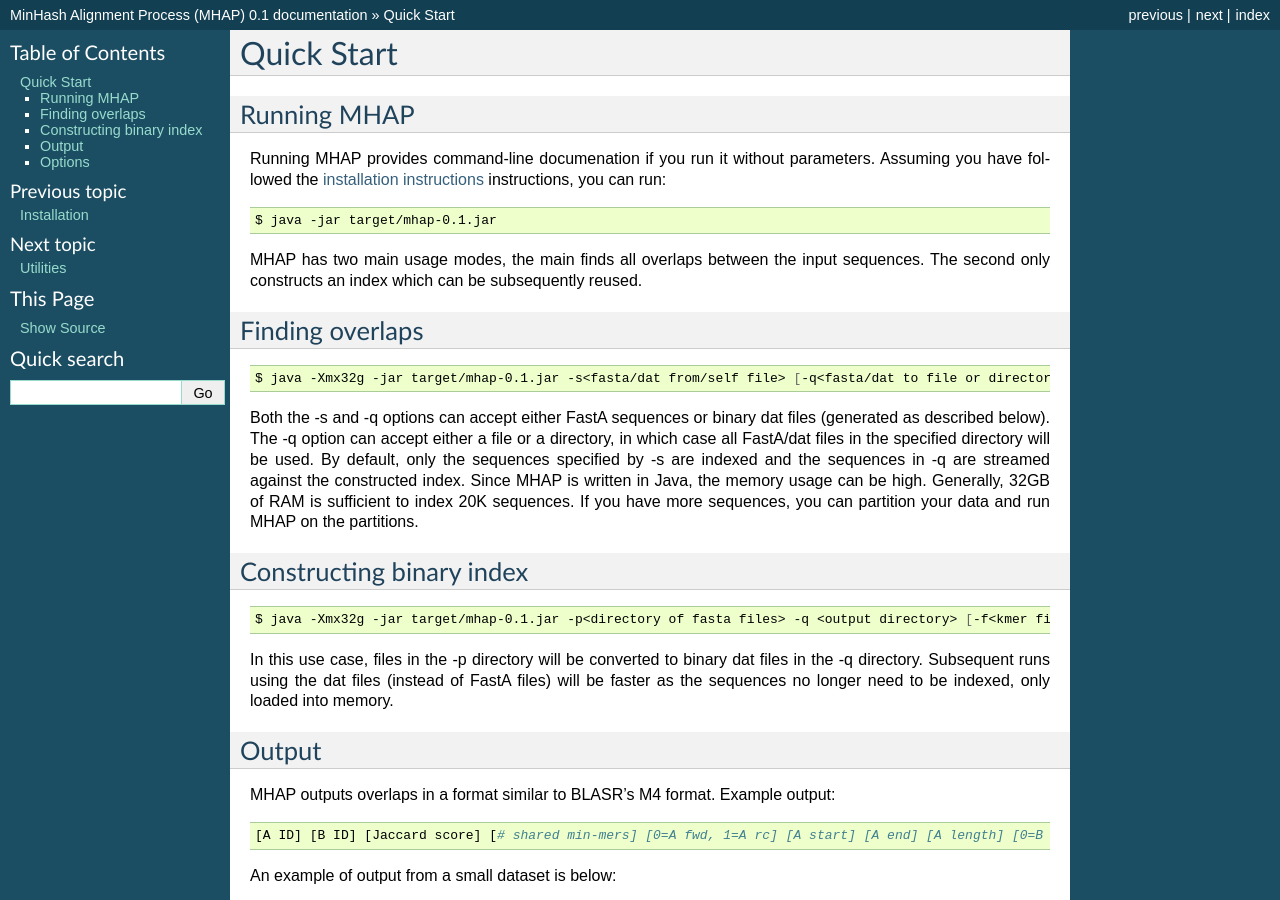
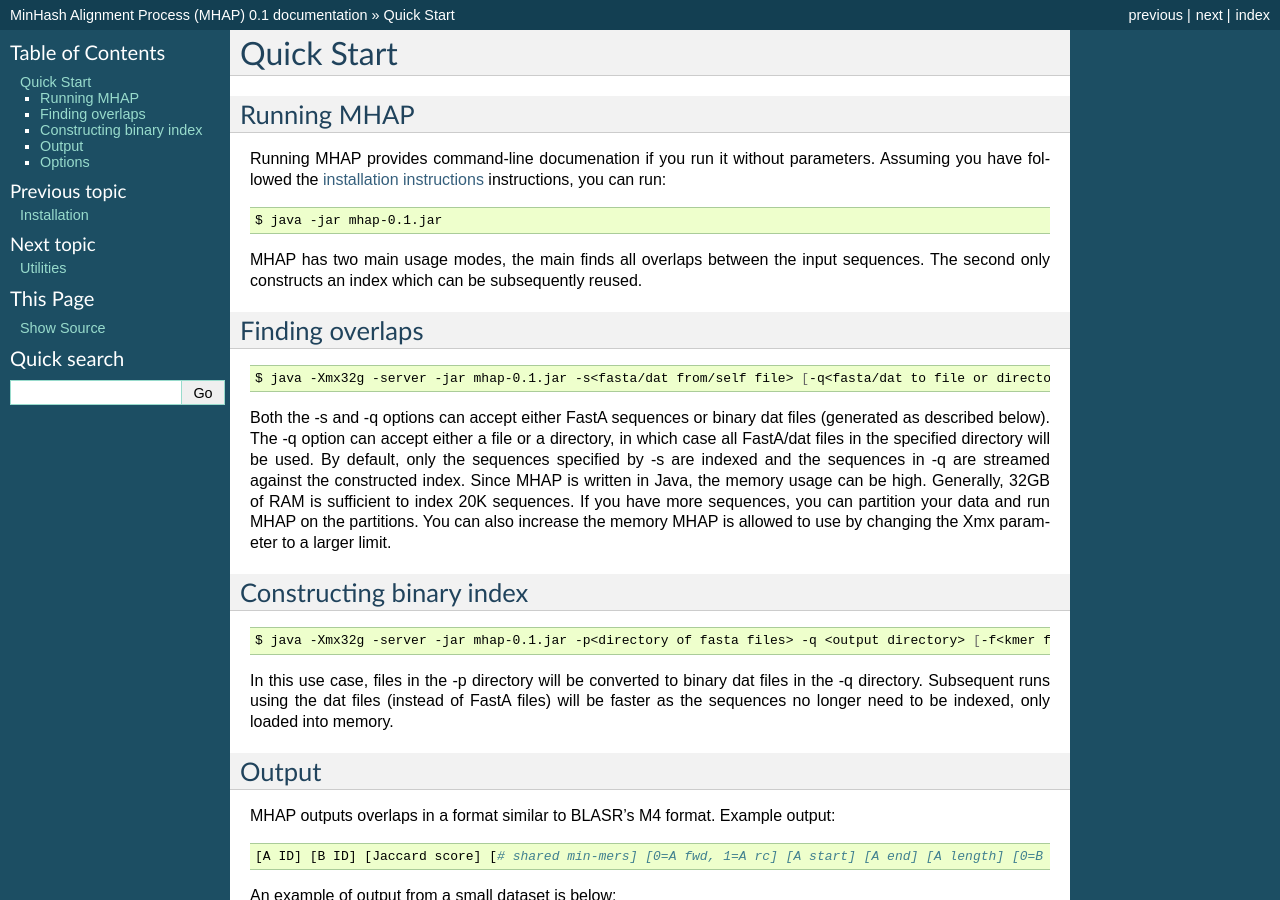
Before and after one commit to marbl/MHAP, a Sphinx documentation site: the page built from docs/source/quickstart.rst, in a window 1280 px wide and 900 px high. Built offline with Sphinx 7.4.7, drawn with Linux system fonts in a browser that asks for light colours.

Commit message:
Update docs

```diff
--- a/docs/source/installation.rst
+++ b/docs/source/installation.rst
@@ -15,13 +15,14 @@
 
 1. Mac OSX (10.7 or newer)
 2. Linux 64-bit (tested on CentOS, Fedora, RedHat, OpenSUSE and Ubuntu)
+3. Windows (XP or newer)
 
 Installation
 ======================
 Pre-compiled
 -----------------
 
-To download a pre-compiled tar run:
+The pre-compiled version is recommended to users who want to run MHAP, without doing development. To download a pre-compiled tar run:
 
 .. code-block:: bash
 
@@ -81,4 +82,4 @@
 
     $ ant
 
-This will compile the program and create a target/mhap-0.1.jar file which you can use to run MHAP.
+This will compile the program and create a target/mhap-0.1.jar file which you can use to run MHAP. The quick-start instructions assume you are in the target directory when running the program. You can also use the target/mhap-0.1.tar file to copy MHAP to a different system or directory.
--- a/docs/source/quickstart.rst
+++ b/docs/source/quickstart.rst
@@ -9,7 +9,7 @@
 
 .. code-block:: bash
 
-    $ java -jar target/mhap-0.1.jar
+    $ java -jar mhap-0.1.jar
 
 MHAP has two main usage modes, the main finds all overlaps between the input sequences. The second  only constructs an index which can be subsequently reused.
 
@@ -18,17 +18,16 @@
 
 .. code-block:: bash
 
-   $ java -Xmx32g -jar target/mhap-0.1.jar -s<fasta/dat from/self file> [-q<fasta/dat to file or directory>] [-f<kmer filter list, must be sorted>]
+   $ java -Xmx32g -server -jar mhap-0.1.jar -s<fasta/dat from/self file> [-q<fasta/dat to file or directory>] [-f<kmer filter list, must be sorted>]
 
-Both the -s and -q options can accept either FastA sequences or binary dat files (generated as described below). The -q option can accept either a file or a directory, in which case all FastA/dat files in the specified directory will be used. By default, only the sequences specified by -s are indexed and the sequences in -q are streamed against the constructed index. Since MHAP is written in Java, the memory usage can be high. Generally, 32GB of RAM is sufficient to index 20K sequences. If you have more sequences, you can partition your data and run MHAP on the partitions.
-
+Both the -s and -q options can accept either FastA sequences or binary dat files (generated as described below). The -q option can accept either a file or a directory, in which case all FastA/dat files in the specified directory will be used. By default, only the sequences specified by -s are indexed and the sequences in -q are streamed against the constructed index. Since MHAP is written in Java, the memory usage can be high. Generally, 32GB of RAM is sufficient to index 20K sequences. If you have more sequences, you can partition your data and run MHAP on the partitions. You can also increase the memory MHAP is allowed to use by changing the Xmx parameter to a larger limit.
 
 Constructing binary index
 -----------------
 
 .. code-block:: bash
 
-   $ java -Xmx32g -jar target/mhap-0.1.jar -p<directory of fasta files> -q <output directory> [-f<kmer filter list, must be sorted>]
+   $ java -Xmx32g -server -jar mhap-0.1.jar -p<directory of fasta files> -q <output directory> [-f<kmer filter list, must be sorted>]
 
 In this use case, files in the -p directory will be converted to binary dat files in the -q directory. Subsequent runs using the dat files (instead of FastA files) will be faster as the sequences no longer need to be indexed, only loaded into memory.
 
```
